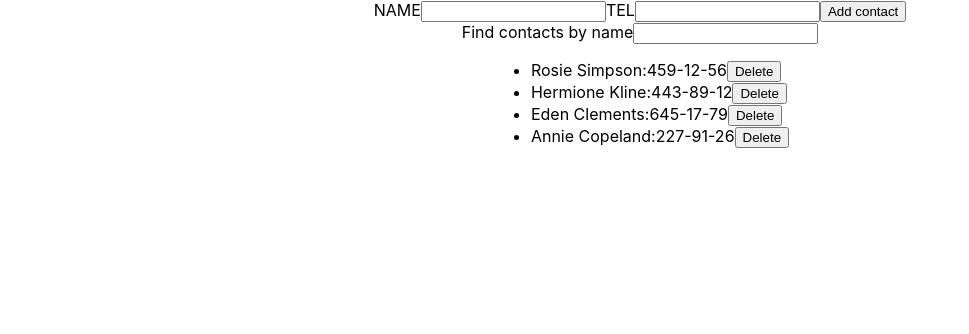
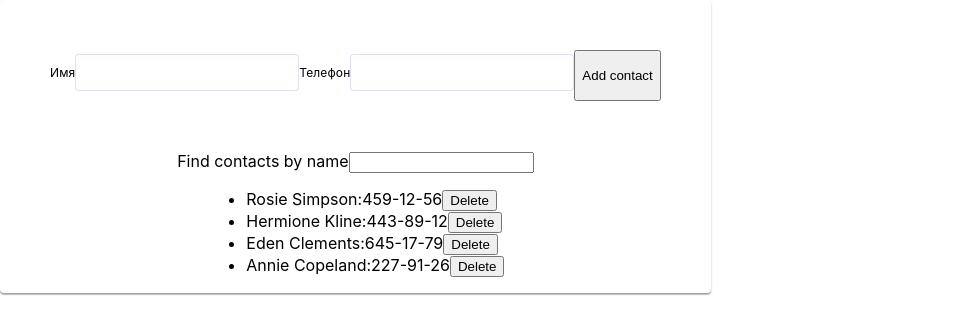
Before and after one commit to DOROSHYK/goit-react-hw-02-phonebook, a React (Create React App) app: page / in a window 1280 px wide. Shown: the top 334 px of the page, without its empty margins (0-969 px from the left). Built offline with nearby package versions, Linux system fonts and the light colour scheme.

Commit message:
some style

```diff
--- a/src/App.css
+++ b/src/App.css
@@ -1,5 +1,17 @@
 .container {
-  display: flex;
+  display: inline-flex;
   flex-direction: column;
   align-items: center;
+
+  /* position: absolute; */
+  /* width: 95%; */
+  /* max-width: 450px;
+  overflow: scroll;
+  top: 50%;
+  left: 50%;
+  transform: translate(-50%, -50%); */
+  background-color: #fff;
+  box-shadow: 0px 1px 3px rgb(0 0 0 / 12%), 0px 1px 1px rgb(0 0 0 / 14%),
+    0px 2px 1px rgb(0 0 0 / 20%);
+  border-radius: 4px;
 }
--- a/src/component/InputForm/InputForm.jsx
+++ b/src/component/InputForm/InputForm.jsx
@@ -1,6 +1,6 @@
 import React, { Component } from 'react';
 // import PropTypes from 'prop-types';
-
+import style from './InputForm.module.css';
 class InputForm extends Component {
   state = {
     name: '',
@@ -27,10 +27,12 @@ class InputForm extends Component {
   render() {
     const { name, number } = this.state;
     return (
-      <form onSubmit={this.handleSubmit}>
+      <form className={style.Form} onSubmit={this.handleSubmit}>
+        <div className={style.InputForm}>
           <label>
-          NAME
+            Имя
             <input
+              className={style.FormInput}
               id="name"
               value={name}
               onChange={this.handelChange}
@@ -41,10 +43,13 @@ class InputForm extends Component {
               // required
             />
           </label>
+        </div>
 
+        <div className={style.InputForm}>
           <label>
-          TEL
+            Телефон
             <input
+              className={style.FormInput}
               id="number"
               value={number}
               onChange={this.handelChange}
@@ -55,6 +60,7 @@ class InputForm extends Component {
               // required
             />
           </label>
+        </div>
         <button type="submit">Add contact</button>
       </form>
     );
--- /dev/null
+++ b/src/component/InputForm/InputForm.module.css
@@ -0,0 +1,35 @@
+.Form {
+  justify-content: center;
+  display: flex;
+  flex-wrap: wrap;
+  padding: 50px;
+}
+
+.InputForm {
+  position: relative;
+  display: flex;
+  flex-direction: column;
+
+  margin-bottom: 10px;
+  font-size: 12px;
+  line-height: 1.166;
+  letter-spacing: 0.01em;
+  font-family: inherit;
+}
+
+.FormInput {
+  max-width: 370px;
+  max-height: 40px;
+  margin-top: 4px;
+  padding: 10px;
+  padding-left: 35px;
+  border-radius: 4px;
+  background: #ffffff;
+  border: 1px solid rgba(118, 91, 192, 0.2);
+  transition: border-color 250ms cubic-bezier(0.4, 0, 0.2, 1);
+}
+
+.FormInput:focus-within {
+  border-color: #764ab9;
+  outline: none;
+}
```
Lines whose indentation alone changed are shown as unchanged.
